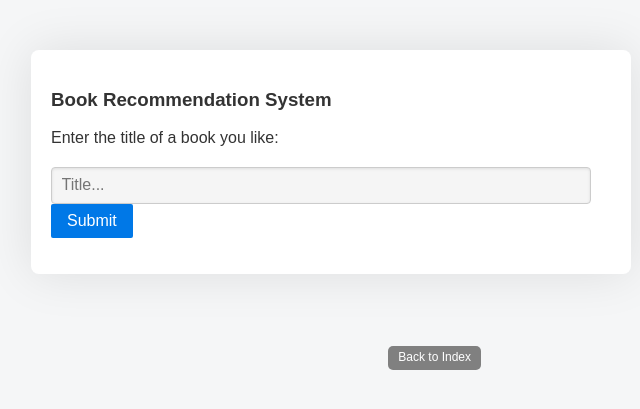
After one commit to fernandaluft/final_project, a Flask app: page /book_recommendation in a window 1280 px wide. The commit adds this page. Shown: the top 409 px of the page, without its empty margins (309-949 px from the left). Run offline with Flask 3, Linux system fonts and the light colour scheme; parts of the project's set-up code (start-up, migrations or seed data) failed here and were passed over; some libraries are stand-ins or nearby versions.

Commit message:
flask and book recommender

```diff
--- a/src/app.py
+++ b/src/app.py
@@ -1,4 +1,85 @@
-from utils import db_connect
-engine = db_connect()
+from flask import Flask, render_template, request, redirect, url_for, send_from_directory
+from pickle import load
+import pandas as pd
+import re
+from zipfile import ZipFile
 
-# your code here
+app = Flask(__name__)
+
+with ZipFile('books_processed.zip', 'r') as zip_file:
+    with zip_file.open('books_processed.csv') as csv_file:
+        df_rec = pd.read_csv(csv_file)
+
+vector_rec = load(open("vector_books.sav", "rb"))
+model_rec = load(open("knn_neighbors_books.sav", "rb"))
+
+def preprocess_text(text):
+    # remove special chars and digits
+    text = re.sub(r'\W|\d', ' ', text).lower()
+    text = re.sub(r' +', ' ', text)
+    return text.strip()
+
+def choose_model():
+    if request.method == 'POST':
+        chosen_model = request.form.get('choose_model')
+        if chosen_model == 'recommendation':
+            return render_template('book_recommendation.html')
+        elif chosen_model == 'sentiment_analysis':
+            return render_template('sentiment_analysis.html')
+
+    return render_template('index.html')
+
+def rec(book, df_rec, model_rec):
+    recs=[]
+    book = preprocess_text(book)
+    book_index = df_rec[df_rec['Title'] == book].index[0]
+    distances, indices = model_rec.kneighbors(vector_rec[book_index], n_neighbors=12)
+    similar_books = [(df_rec['Title'][i], distances[0][j]) for j, i in enumerate(indices[0])]
+    for m in range(len(similar_books)-1):
+        recs.append((similar_books[1:][m][0]).capitalize())
+    recs = [b for b in recs if preprocess_text(b) != book]
+    return list(set(recs))[0:5]
+
+'''def sentiment_analysis(review):
+    book_review = [review.strip().lower().replace('\t', ' ').replace('\n', ' ').replace('.', '')]
+    book_review_vector = vector.transform(book_review).toarray()
+    prediction = model.predict(book_review_vector)
+    if prediction == 1:
+        return 'Positive'
+    else:
+        return 'Negative'''
+
+@app.route('/', methods=['GET', 'POST'])
+def index():
+    return choose_model()
+
+@app.route('/eda')
+def eda(filename=None):
+    render_template('eda.html')
+
+@app.route('/book_recommendation', methods=['GET', 'POST'])
+def recommendation_book():
+    book_list = []
+    book_title = ''
+    if request.method == 'POST' and 'book' in request.form:
+        book_title = request.form.get('book')
+        book_list = rec(book_title, df_rec, model_rec)
+        print(book_title)
+
+    return render_template('book_recommendation.html', book_list=book_list, book_title=book_title)
+
+@app.route('/sentiment_analysis', methods=['GET', 'POST'])
+def prediction():
+    review = ''
+    result = ''
+    if request.method == 'POST' and 'review' in request.form:
+        review = request.form.get('review')
+        if review is None:
+            result = 'Enter a review'
+        else:
+            result = sentiment_analysis(review)
+
+    return render_template('sentiment_analysis.html', result=result)
+
+if __name__ == '__main__':
+    app.run(debug=True)
--- a/src/static/style.css
+++ b/src/static/style.css
@@ -98,3 +98,13 @@ select {
     border-radius: 5px;
     outline: none;
 }
+
+ul {
+    list-style: none;
+    padding: 0;
+}
+
+li {
+    margin-bottom: 10px;
+    color: #4caf50;
+}
--- /dev/null
+++ b/src/templates/book_recommendation.html
@@ -0,0 +1,32 @@
+<!DOCTYPE html>
+<html lang="en">
+<head>
+    <title>Book Recommendation System</title>
+    <meta name="viewport" content="width=device-width, initial-scale=1.0">
+    <link rel="stylesheet" type="text/css" href="{{url_for('static', filename='style.css')}}">
+
+    <link rel="stylesheet" href="https://cdn.jsdelivr.net/npm/purecss@3.0.0/build/pure-min.css" integrity="sha384-X38yfunGUhNzHpBaEBsWLO+A0HDYOQi8ufWDkZ0k9e0eXz/tH3II7uKZ9msv++Ls" crossorigin="anonymous">
+</head>
+<body>
+    <div class="container">
+        <h3>Book Recommendation System</h3>
+        <p>Enter the title of a book you like:</p>
+        <form class="pure-form pure-form-aligned" method="POST" action="{{ url_for('recommendation_book') }}">
+            <input type="text" name="book" placeholder="Title..." required>
+
+            <button type="submit" class="pure-button pure-button-primary">Submit</button>
+        </form>
+
+        {% if book_title %}
+        <p>Recommended books you might like: </p>
+           <ul>
+                {% for book in book_list %}
+                    <li>{{ book }}</li>
+                {% endfor %}
+            </ul>
+        {% endif %}
+    <p><a href="{{ url_for('index') }}" class="back-to-index">Back to Index</a></p>
+    </div>
+
+</body>
+</html>
--- a/src/templates/index.html
+++ b/src/templates/index.html
@@ -19,7 +19,7 @@
         <form class="pure-form pure-form-aligned" method="POST" action="/">
             <select name="choose_model">
             <option value="" disabled selected hidden>Choose an option</option>
-            <option value="classification">Classification</option>
+            <option value="recommendation">Book recommendation</option>
             <option value="sentiment_analysis">Sentiment Analysis</option>
             </select>
 
```
Also changed, not shown: src/templates/classification.html (deleted, +0 -27 lines), 3 other files.
